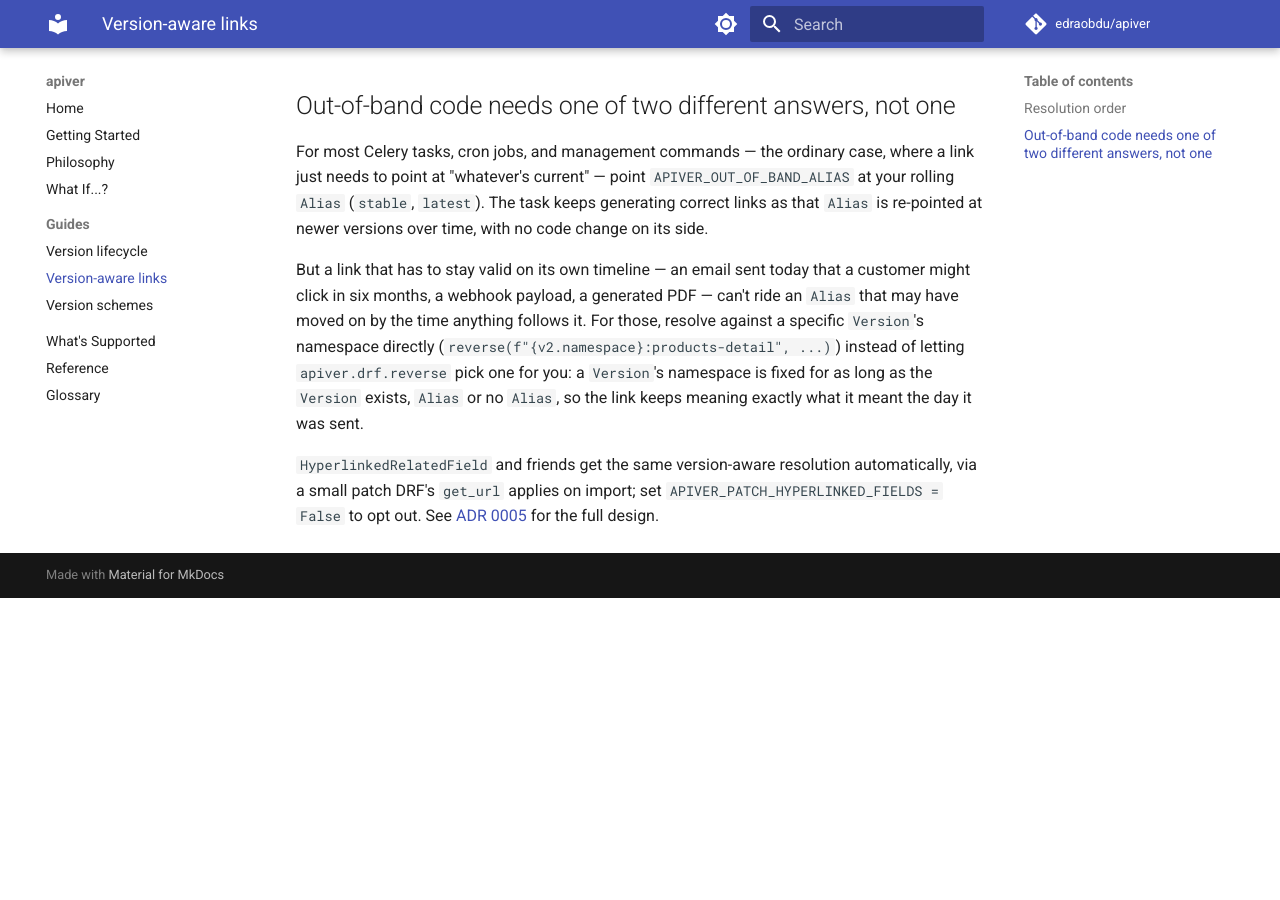
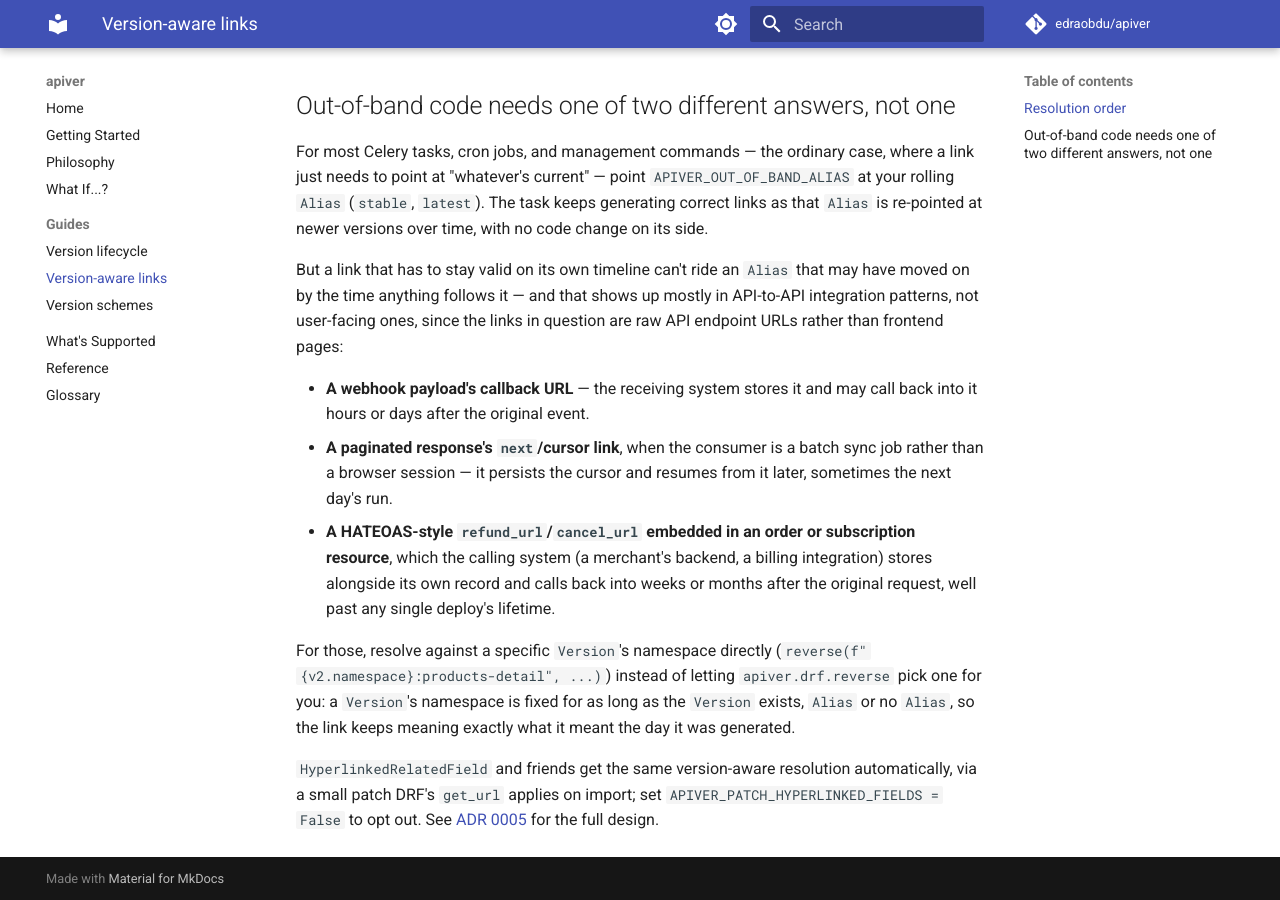
Before and after one commit to edraobdu/apiver, an MkDocs documentation site: the page built from docs/guides/version-aware-links.md, in a window 1280 px wide and 900 px high, scrolled down 952 px. Built offline with MkDocs 1.6.1 and Material for MkDocs 9.7.7, drawn with Linux system fonts in a browser that asks for light colours; comment, search, counter and statistics services are not loaded; before the commit the page ends 1550 px from its top, so only the background shows below that.

Commit message:
docs: replace unrealistic long-lived-link examples with API-to-API ones
An email/PDF embedding a raw API endpoint URL isn't how real systems
work — user-facing artifacts point at a dashboard, which then calls
whatever API URL it's configured with. Replaced with genuine
API-to-API integration patterns: webhook callback URLs, persisted
pagination cursors resumed by batch jobs, and HATEOAS-style
refund/cancel links stored by an integration partner's backend.

Co-Authored-By: Claude Sonnet 5 <noreply@anthropic.com>

```diff
--- a/docs/guides/version-aware-links.md
+++ b/docs/guides/version-aware-links.md
@@ -41,12 +41,22 @@ to point at "whatever's current" — point `APIVER_OUT_OF_BAND_ALIAS` at your ro
 `latest`). The task keeps generating correct links as that `Alias` is re-pointed at newer versions over
 time, with no code change on its side.
 
-But a link that has to stay valid on its own timeline — an email sent today that a customer might click
-in six months, a webhook payload, a generated PDF — can't ride an `Alias` that may have moved on by the
-time anything follows it. For those, resolve against a specific `Version`'s namespace directly
+But a link that has to stay valid on its own timeline can't ride an `Alias` that may have moved on by
+the time anything follows it — and that shows up mostly in API-to-API integration patterns, not
+user-facing ones, since the links in question are raw API endpoint URLs rather than frontend pages:
+
+- **A webhook payload's callback URL** — the receiving system stores it and may call back into it
+  hours or days after the original event.
+- **A paginated response's `next`/cursor link**, when the consumer is a batch sync job rather than a
+  browser session — it persists the cursor and resumes from it later, sometimes the next day's run.
+- **A HATEOAS-style `refund_url`/`cancel_url` embedded in an order or subscription resource**, which
+  the calling system (a merchant's backend, a billing integration) stores alongside its own record and
+  calls back into weeks or months after the original request, well past any single deploy's lifetime.
+
+For those, resolve against a specific `Version`'s namespace directly
 (`reverse(f"{v2.namespace}:products-detail", ...)`) instead of letting `apiver.drf.reverse` pick one for
 you: a `Version`'s namespace is fixed for as long as the `Version` exists, `Alias` or no `Alias`, so the
-link keeps meaning exactly what it meant the day it was sent.
+link keeps meaning exactly what it meant the day it was generated.
 
 `HyperlinkedRelatedField` and friends get the same version-aware resolution automatically, via a small
 patch DRF's `get_url` applies on import; set `APIVER_PATCH_HYPERLINKED_FIELDS = False` to opt out. See
```
